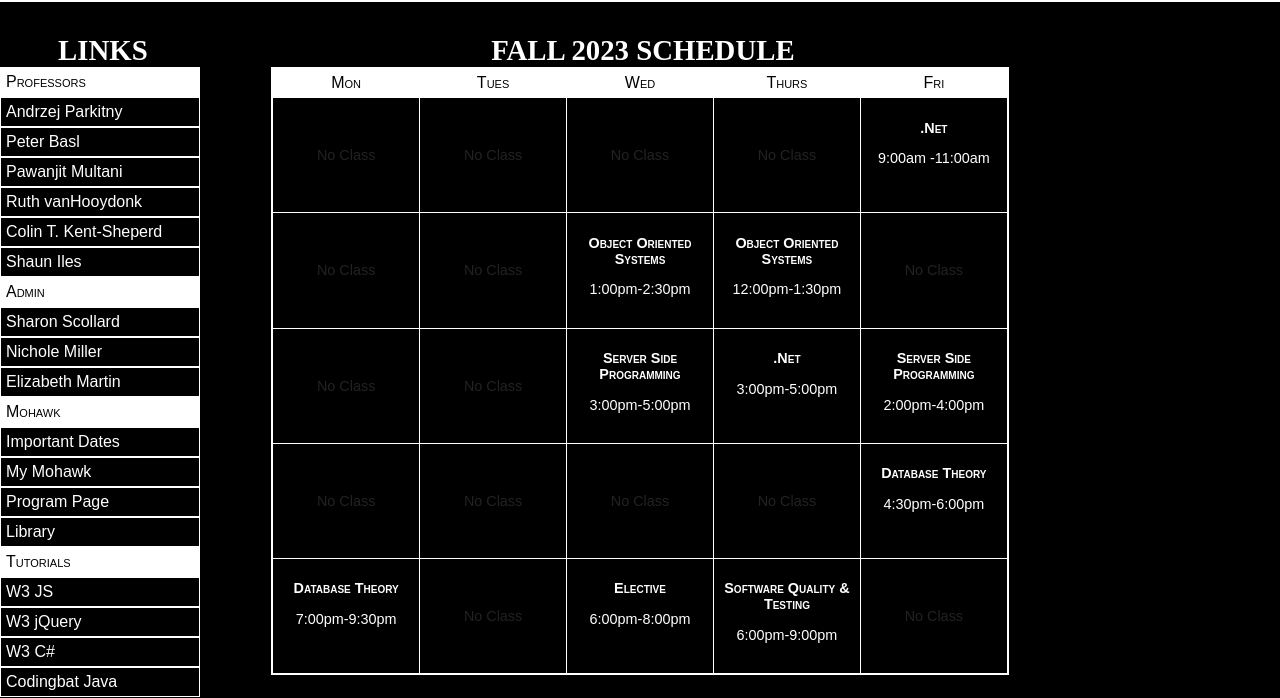
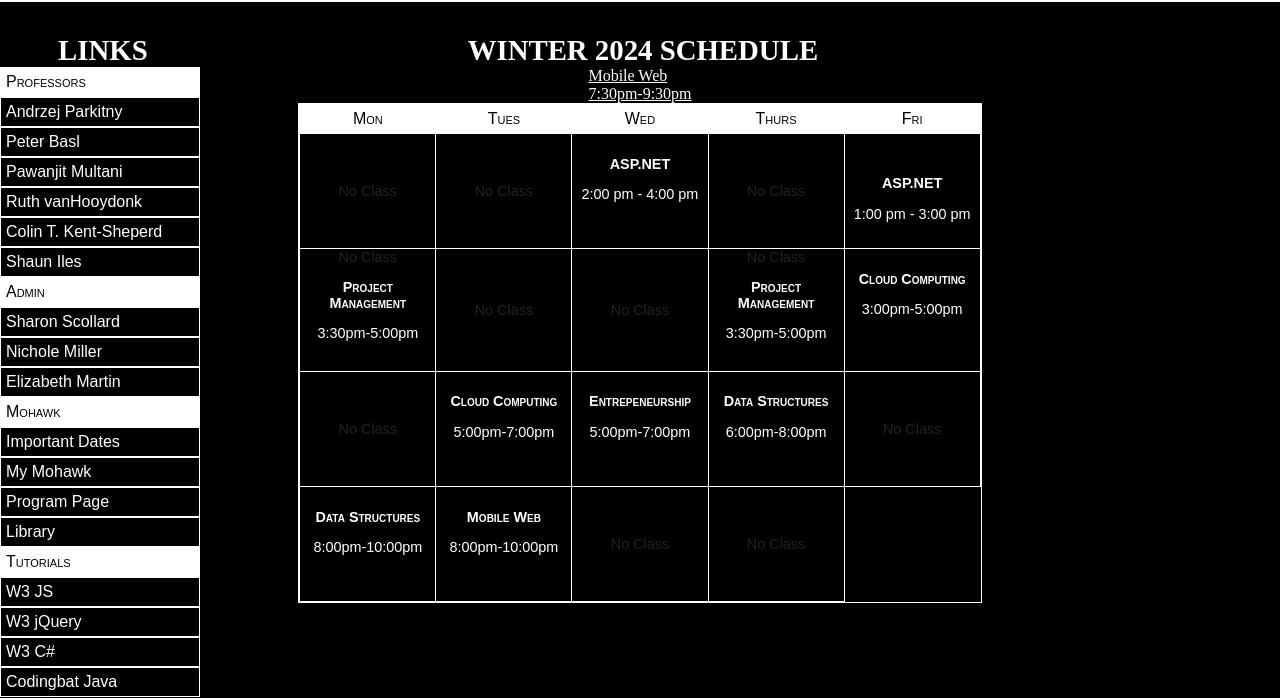
Before and after one commit to dmrgn1991/Schedule, a plain HTML site: page index.html in a window 1280 px wide. Shown: the part 102-800 px from the top of the page. Drawn offline with Linux system fonts and the light colour scheme; a web font is replaced by a local one.

Commit message:
Update index.html

```diff
--- a/index.html
+++ b/index.html
@@ -22,7 +22,7 @@
 
     <main>
         <div id="center">
-            <h4 class="subtitle">FALL 2023 SCHEDULE</h4>
+            <h4 class="subtitle">WINTER 2024 SCHEDULE</h4>
             <table id="calendar">
                 <tr>
                     <th>Mon</th>
@@ -31,75 +31,61 @@
                     <th>Thurs</th>
                     <th>Fri</th>
                 </tr>
-                <tr> <!--9-12-->
-                    <td></td>
-                    <td></td>
-                    <td></td>
-                    <td></td>
-                    <td class="class">
-                        <a href="https://mycanvas.mohawkcollege.ca/courses/92941">
-                            <p>.Net</p>
-                            9:00am -11:00am
-                        </a>
-
-                    </td>
-                </tr>
-                <tr> <!--12-3-->
+               <tr> <!--12-3-->
                     <td >
 
                     </td>
                     <td></td>
-                    <td class="class"> <a href="https://mycanvas.mohawkcollege.ca/courses/93013">
-                            <p>Object Oriented Systems</p>1:00pm-2:30pm
+                    <td class="class"> <a href="#">
+                            <p>ASP.NET</p>2:00 pm - 4:00 pm
                         </a></td>
+                    <td></td>
                     <td class="class">
-                        <a href="https://mycanvas.mohawkcollege.ca/courses/93013">
-                            <p>Object Oriented Systems</p> 12:00pm-1:30pm
-                        </a>
+                         <p>ASP.NET</p>1:00 pm - 3:00 pm
                     </td>
-                    <td></td>
                 </tr>
                 <tr>
+                    <td> <a href="#">
+                            <p>Project Management</p> 3:30pm-5:00pm
+                        </a></td>
                     <td></td>
                     <td></td>
-                    <td class="class">
-                        <a href="https://mycanvas.mohawkcollege.ca/courses/92989">
-                            <p>Server Side Programming</p> 3:00pm-5:00pm
+                    <td> <a href="#">
+                            <p>Project Management</p> 3:30pm-5:00pm
                         </a>
                     </td>
                     <td class="class">
-                        <a href="https://mycanvas.mohawkcollege.ca/courses/92941">
-                            <p>.Net</p>3:00pm-5:00pm
-                        </a>
-                    </td>
-                    <td class="class">
-                        <a href="https://mycanvas.mohawkcollege.ca/courses/92989">
-                            <p>Server Side Programming</p>
-                            2:00pm-4:00pm
+                        <a href="#">
+                            <p>Cloud Computing</p>
+                            3:00pm-5:00pm
                         </a>
                     </td>
 
                 </tr>
                 <tr>
                     <td></td>
+                    <td class="class"> <a href="#">
+                            <p>Cloud Computing</p> 5:00pm-7:00pm
+                        </a></td>
+                    <td class="class"><a href="#">
+                            <p>Entrepeneurship</p> 5:00pm-7:00pm
+                        </a></td></td>
+                    <td class="class"><a href="#">
+                            <p>Data Structures</p> 6:00pm-8:00pm
+                        </a></td></td>
                     <td></td>
-                    <td></td>
-                    <td></td>
-                    <td class="class"><a href="https://mycanvas.mohawkcollege.ca/courses/93053">
-                            <p>Database Theory</p>4:30pm-6:00pm
-                        </a></td>
                 </tr>
                 <tr>
-                    <td class="class"><a href="https://mycanvas.mohawkcollege.ca/courses/93053">
-                            <p>Database Theory</p>7:00pm-9:30pm
+                    <td class="class"><a href="#">
+                            <p>Data Structures</p>8:00pm-10:00pm
+                        </a></td>
+                    <tdclass="class"><a href="">
+                            <p>Mobile Web</p> 7:30pm-9:30pm
+                        </a></td>
+                    <td class="class"><a href="">
+                            <p>Mobile Web</p> 8:00pm-10:00pm
                         </a></td>
                     <td></td>
-                    <td class="class"><a href="">
-                            <p>Elective</p> 6:00pm-8:00pm
-                        </a></td>
-                    <td class="class"><a href="https://mycanvas.mohawkcollege.ca/courses/92798">
-                            <p>Software Quality & Testing</p>6:00pm-9:00pm
-                        </a></td>
                     <td></td>
                 </tr>
 
```
